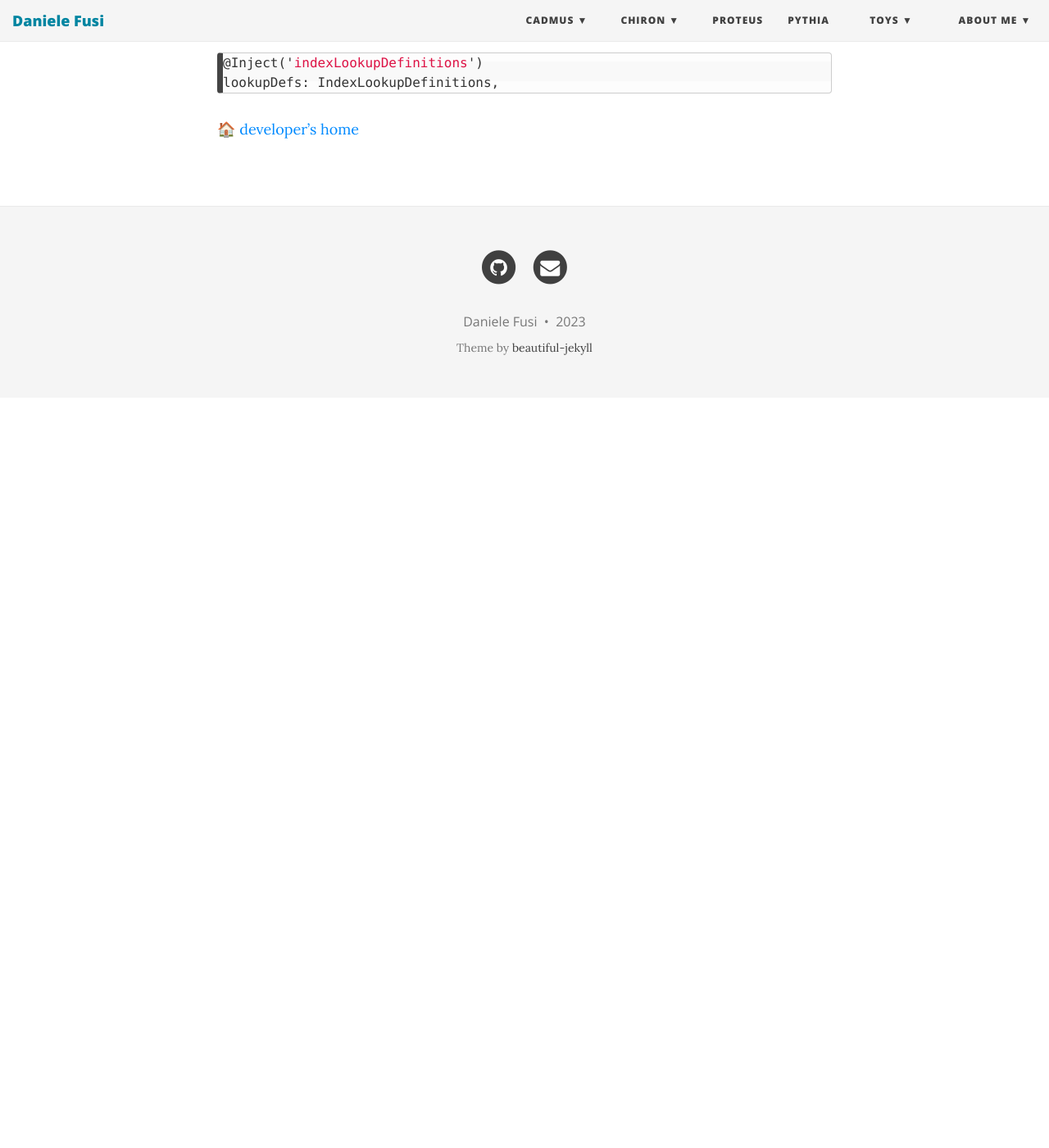
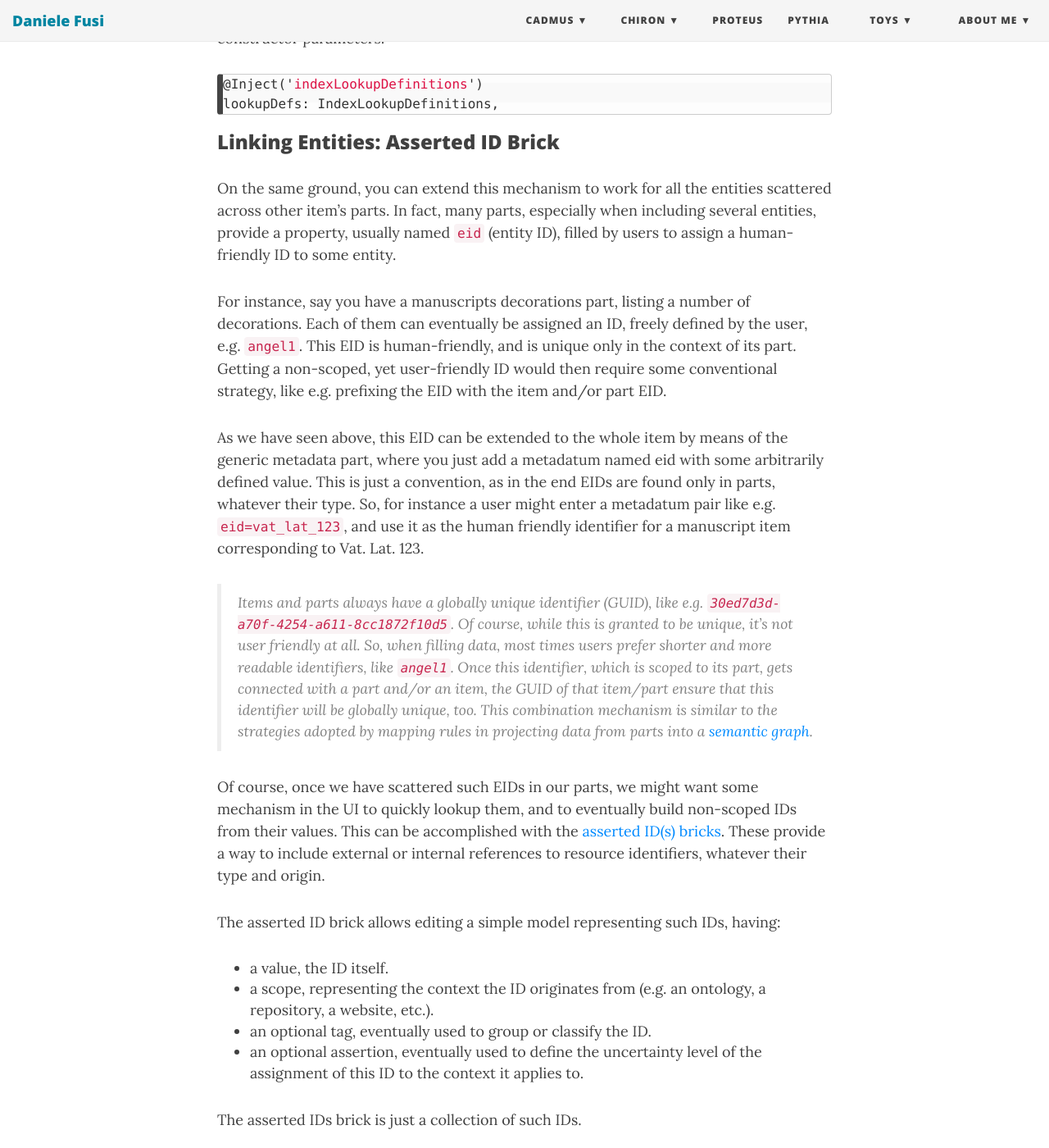
Before and after one commit to Myrmex/overview, a Jekyll site: the page built from cadmus/dev/concepts/lookup.md, in a window 1280 px wide and 1400 px high, scrolled down 8310 px. Shown: the whole window at 82% size. Built offline with Jekyll 4.4.1, drawn with Linux system fonts in a browser that asks for light colours; nearby versions of some CDN libraries; before the commit the page ends 8795 px from its top, so only the background shows below that; some of the changed text lies outside the part shown.

Commit message:
Update lookup.md

````diff
--- a/cadmus/dev/concepts/lookup.md
+++ b/cadmus/dev/concepts/lookup.md
@@ -11,7 +11,8 @@ subtitle: "Cadmus Development"
   - [Data Pins at Rescue](#data-pins-at-rescue)
 - [Implementation Details](#implementation-details)
   - [Developer's Hints](#developers-hints)
-  - [PinLinksPart](#pinlinkspart)
+  - [Linking Items: PinLinksPart](#linking-items-pinlinkspart)
+  - [Linking Entities: Asserted ID Brick](#linking-entities-asserted-id-brick)
 
 _Dynamic lookup_ refers to a feature of the system providing lookup data sets dynamically built from searching the underlying index. This feature stands side to side to the _static lookup_ data sets provided by [thesauri](thesauri.md).
 
@@ -146,7 +147,7 @@ This lookup component emits an `entryChange` event whenever a lookup entry is pi
 
 As the backend just leverages the existing search infrastructure, and data pins get updated whenever a part is saved, there is no action to be taken in the backend for this to work.
 
-### PinLinksPart
+### Linking Items: PinLinksPart
 
 A special part, the `PinLinksPart`, is provided among the general Cadmus parts for leveraging this linking mechanism. Essentially, the pin links part concept is simple: it is just a container of links connecting the container item to 1 or more items via a pin-based link.
 
@@ -164,21 +165,21 @@ export const INDEX_LOOKUP_DEFINITIONS: IndexLookupDefinitions = {
   // human-friendly ID for sites
   site: {
     typeId: METADATA_PART_TYPEID,
-    name: 'hid',
+    name: 'eid',
   },
 };
 ```
 
-This definition says that there is a lookup type named `site` which draws its pins named `hid` (=human friendly ID) from parts of type metadata. So, any item having a metadata part with a `hid` name/value pair will be eligible as a link target.
+This definition says that there is a lookup type named `site` which draws its pins named `eid` (=entity ID) from parts of type metadata. So, any item having a metadata part with an `eid` name/value pair will be eligible as a link target.
 
 (2) ensure that the site item facet has a `MetadataPart`, and that the inscription facet has a `PinLinksPart`.
 
 (3) whenever you need to link an inscription to a site:
 
-- ensure that the site item has a metadata part, with its human friendly ID in a pair with name=`hid`, and value equal to the desired ID (e.g. `epidauros`).
-- add a pin links part to the inscription item, and pick as link type the one named `site`. Note that this `site` type is automatically inferred from the index lookup definitions defined in your project. Once you have picked this type, just type some letters to fetch a list of matching site human-friendly IDs; so, you can type `ep` and immediately find `epidauros`. If you pick this from the lookup list, a link will be added from the inscription to the site which contains a metadata part with a `hid` metadatum equal to `epidauros`.
+- ensure that the site item has a metadata part, with its human friendly ID in a pair with name=`eid`, and value equal to the desired ID (e.g. `epidauros`).
+- add a pin links part to the inscription item, and pick as link type the one named `site`. Note that this `site` type is automatically inferred from the index lookup definitions defined in your project. Once you have picked this type, just type some letters to fetch a list of matching site human-friendly IDs; so, you can type `ep` and immediately find `epidauros`. If you pick this from the lookup list, a link will be added from the inscription to the site which contains a metadata part with an `eid` metadatum equal to `epidauros`.
 
-Note that the PinLinksPart gets injected the constant object of type `IndexLookupDefinitions`, and allows users to pick any of its properties as the lookup source. So, you can add several lookup definitions and let the user pick the one he wants as the scope of his search.
+Note that `PinLinksPart` gets injected the constant object of type `IndexLookupDefinitions`, and allows users to pick any of its properties as the lookup source. So, you can add several lookup definitions and let the user pick the one he wants as the scope of his search.
 
 Getting this object injected is simple: just add this parameter to your component's constructor parameters:
 
@@ -187,4 +188,45 @@ Getting this object injected is simple: just add this parameter to your componen
 lookupDefs: IndexLookupDefinitions,
 ```
 
+### Linking Entities: Asserted ID Brick
+
+On the same ground, you can extend this mechanism to work for all the entities scattered across other item's parts. In fact, many parts, especially when including several entities, provide a property, usually named `eid` (entity ID), filled by users to assign a human-friendly ID to some entity.
+
+For instance, say you have a manuscripts decorations part, listing a number of decorations. Each of them can eventually be assigned an ID, freely defined by the user, e.g. `angel1`. This EID is human-friendly, and is unique only in the context of its part. Getting a non-scoped, yet user-friendly ID would then require some conventional strategy, like e.g. prefixing the EID with the item and/or part EID.
+
+As we have seen above, this EID can be extended to the whole item by means of the generic metadata part, where you just add a metadatum named eid with some arbitrarily defined value. This is just a convention, as in the end EIDs are found only in parts, whatever their type. So, for instance a user might enter a metadatum pair like e.g. `eid=vat_lat_123`, and use it as the human friendly identifier for a manuscript item corresponding to Vat. Lat. 123.
+
+>Items and parts always have a globally unique identifier (GUID), like e.g. `30ed7d3d-a70f-4254-a611-8cc1872f10d5`. Of course, while this is granted to be unique, it's not user friendly at all. So, when filling data, most times users prefer shorter and more readable identifiers, like `angel1`. Once this identifier, which is scoped to its part, gets connected with a part and/or an item, the GUID of that item/part ensure that this identifier will be globally unique, too. This combination mechanism is similar to the strategies adopted by mapping rules in projecting data from parts into a [semantic graph](graph.md).
+
+Of course, once we have scattered such EIDs in our parts, we might want some mechanism in the UI to quickly lookup them, and to eventually build non-scoped IDs from their values. This can be accomplished with the [asserted ID(s) bricks](https://github.com/vedph/cadmus-bricks-shell/blob/master/projects/myrmidon/cadmus-refs-asserted-ids/README.md). These provide a way to include external or internal references to resource identifiers, whatever their type and origin.
+
+The asserted ID brick allows editing a simple model representing such IDs, having:
+
+- a value, the ID itself.
+- a scope, representing the context the ID originates from (e.g. an ontology, a repository, a website, etc.).
+- an optional tag, eventually used to group or classify the ID.
+- an optional assertion, eventually used to define the uncertainty level of the assignment of this ID to the context it applies to.
+
+The asserted IDs brick is just a collection of such IDs.
+
+According to the scenario illustrated above, the basic requirements for building non-scoped, unique IDs from scoped, human-friendly identifiers are:
+
+- we must be able to draw EIDs _from parts or from items_, assuming the convention by which an item can be assigned an EID via its generic _metadata_ part.
+- we must let users pick _the preferred combination_ of components which once assembled build a unique, yet human-friendly identifier.
+
+To this end, the asserted ID component provides an internal lookup mechanism based on data pins and metadata conventions. When users want to add an ID referring to some internal entity, either found in a part or corresponding to an item, he just has to pick the type of desired lookup (when more than a single lookup search definition is present), and type some characters to get the first N pins starting with these characters; he can then pick one from the list.
+
+>The type of lookup is just the name of any of the `IndexLookupDefinition`'s specified in your project. When there is only one, the brick component is smart enough to use it silently. Otherwise, it will show an additional control in the UI where you can pick the lookup definition you want to use. This allows using different lookup definitions, leveraging different pin names and filtering criteria.
+
+Once a pin value is picked, the lookup control shows all the relevant data which can be used as components for the ID to build:
+
+- the pin's value itself.
+- the item GUID.
+- the item title.
+- the part GUID.
+- the part type ID.
+- the item's metadata part entries.
+
+The user can then use buttons to append each of these components to the ID being built, and/or variously edit it. When he's ok with the ID, he can then use it as the reference ID being edited.
+
 🏠 [developer's home](../toc.md)
````
